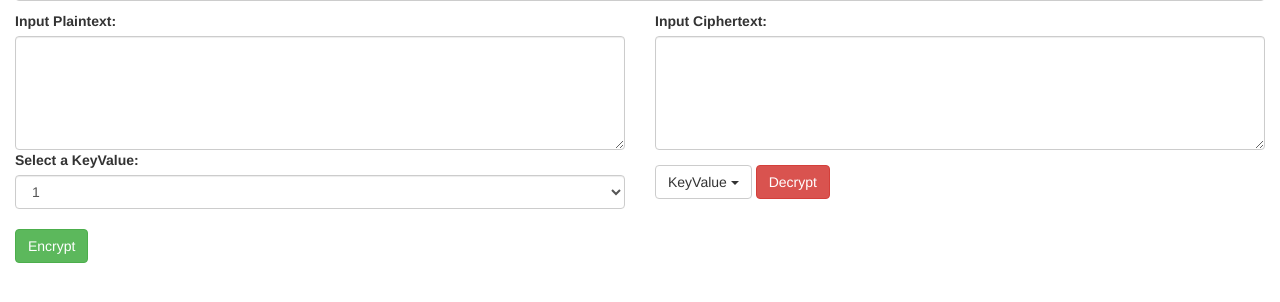
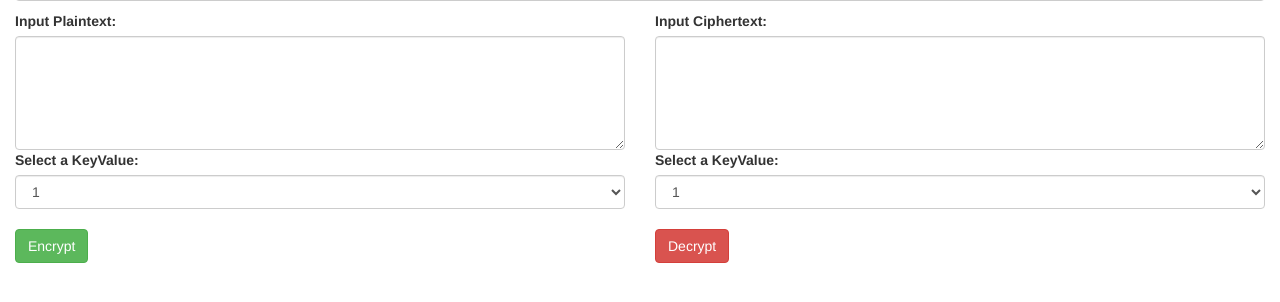
Before and after one commit to BTruer/CaesarCipher, a Flask app: page / in a window 1280 px wide. Shown: the part 287-589 px from the top of the page. Run offline with Flask 2, Linux system fonts and the light colour scheme; some libraries are stand-ins or nearby versions.

Commit message:
backend completely functional. post on different buttons work properly

```diff
--- a/app.py
+++ b/app.py
@@ -1,20 +1,28 @@
 from flask import Flask, request, render_template
-from logic import getCiphertext
+from logic import getCiphertext, getPlaintext
 
 app = Flask(__name__)
 
 
 @app.route('/', methods=['GET', 'POST'])
 def index():
-    encryptPost = None
+    PostTrue = False
+    textE = ""
+    textD = ""
     if request.method == 'GET':
-        return render_template("index.html", encryptPost=encryptPost)
+        return render_template("index.html", PostTrue=PostTrue, textE=textE, textD=textD)
     if request.method == "POST":
-        plaintext = request.form.get('plaintext')
-        keyE = request.form.get('keyE')
-        encryptPost = getCiphertext(keyE,plaintext)
-        return render_template("index.html", encryptPost=encryptPost)
-
+        if(request.form.get('submitButton') == "encryptMe"):
+            plaintext = request.form.get('plaintext')
+            keyE = request.form.get('keyE')
+            textE = getCiphertext(keyE,plaintext)
+            PostTrue = True
+            return render_template("index.html", PostTrue=PostTrue, textE=textE, textD=textD)
+        elif(request.form.get('submitButton') == "decryptMe"):
+            ciphertext = request.form.get('ciphertext')
+            keyD = request.form.get('keyD')
+            textD = getPlaintext(keyD,ciphertext)
+            return render_template("index.html", PostTrue=True, textE=textE, textD=textD)
 
 
 if __name__ == '__main__':
--- a/logic.py
+++ b/logic.py
@@ -1,3 +1,6 @@
 
 def getCiphertext(keyE,plaintext):
     return "this is ciphertext haxs!" + keyE + plaintext
+
+def getPlaintext(keyD,ciphertext):
+    return "plaintextk  " + keyD + ciphertext
--- a/templates/index.html
+++ b/templates/index.html
@@ -36,33 +36,35 @@
             <option value="1">1</option><option value="2">2</option><option value="3">3</option><option value="4">4</option><option value="5">5</option><option value="6">6</option><option value="7">7</option><option value="8">8</option><option value="9">9</option><option value="10">10</option><option value="11">11</option><option value="12">12</option><option value="13">13</option><option value="14">14</option><option value="15">15</option><option value="16">16</option><option value="17">17</option><option value="18">18</option><option value="19">19</option><option value="20">20</option><option value="21">21</option><option value="22">22</option><option value="23">23</option><option value="24">24</option><option value="25">25</option><option value="26">26</option>
           </select>
           <br>
-          <button type="submit" class="btn btn-success">Encrypt</button>
+          <button type="submit" name="submitButton" value="encryptMe" class="btn btn-success">Encrypt</button>
       </form>
-      {% if encryptPost != None %}
+      {% if PostTrue == True %}
         <br>
-        <p class="encryptPost">{{ encryptPost }}</p>
+        <p class="textE">{{ textE }}</p>
         <br>
       {% endif %}
     </div>
 
     <div class="col-sm-6">
-      <form role="form">
-        <div class="form-group">
-          <label for="comment">Input Ciphertext:</label>
-          <textarea class="form-control" rows="5" id="ciphertext"></textarea>
-        </div>
+
+      <form action="" method="POST">
+          <label>Input Ciphertext:</label>
+          <textarea class="form-control" rows="5" name="ciphertext" value="{{ request.form.ciphertext }}"></textarea>
+          <label>Select a KeyValue:</label>
+          <select class="form-control" name="keyD" value="{{ request.form.keyD }}">
+            <option value="1">1</option><option value="2">2</option><option value="3">3</option><option value="4">4</option><option value="5">5</option><option value="6">6</option><option value="7">7</option><option value="8">8</option><option value="9">9</option><option value="10">10</option><option value="11">11</option><option value="12">12</option><option value="13">13</option><option value="14">14</option><option value="15">15</option><option value="16">16</option><option value="17">17</option><option value="18">18</option><option value="19">19</option><option value="20">20</option><option value="21">21</option><option value="22">22</option><option value="23">23</option><option value="24">24</option><option value="25">25</option><option value="26">26</option>
+          </select>
+          <br>
+          <button type="submit" name="submitButton" value="decryptMe" class="btn btn-danger">Decrypt</button>
       </form>
-      <button class="btn btn-default dropdown-toggle" type="button" data-toggle="dropdown">KeyValue
-        <span class="caret"></span>
-      </button>
-      <ul class="dropdown-menu">
-        <li><a href="#">HTML</a></li>
-        <li><a href="#">CSS</a></li>
-        <li><a href="#">JavaScript</a></li>
-      </ul>
-        <button type="button" class="btn btn-danger">Decrypt</button>
+      {% if PostTrue == True %}
+        <br>
+        <p class="textD">{{ textD }}</p>
+        <br>
+      {% endif %}
+
     </div>
-  <!--  <label>Output Ciphertext:</label> -->
+
 
   </div>
 
```
